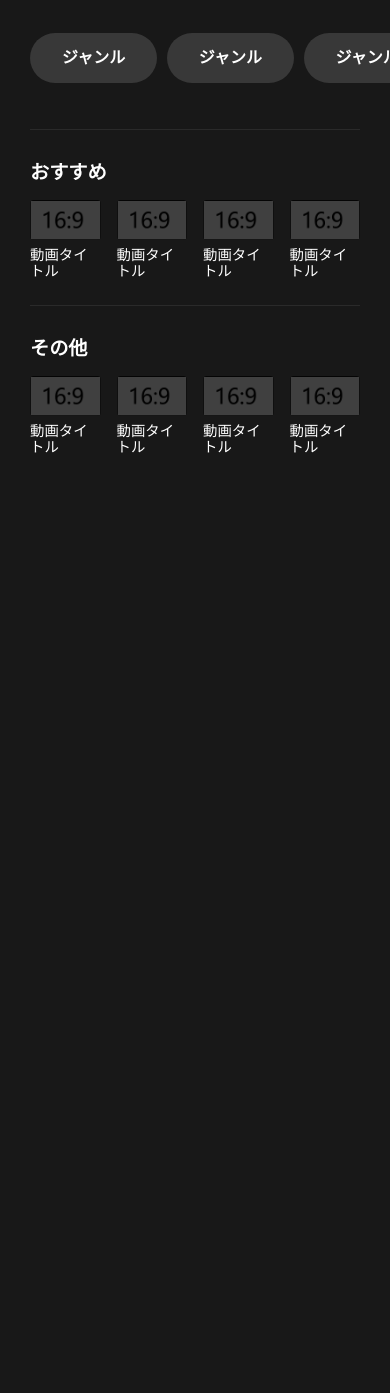
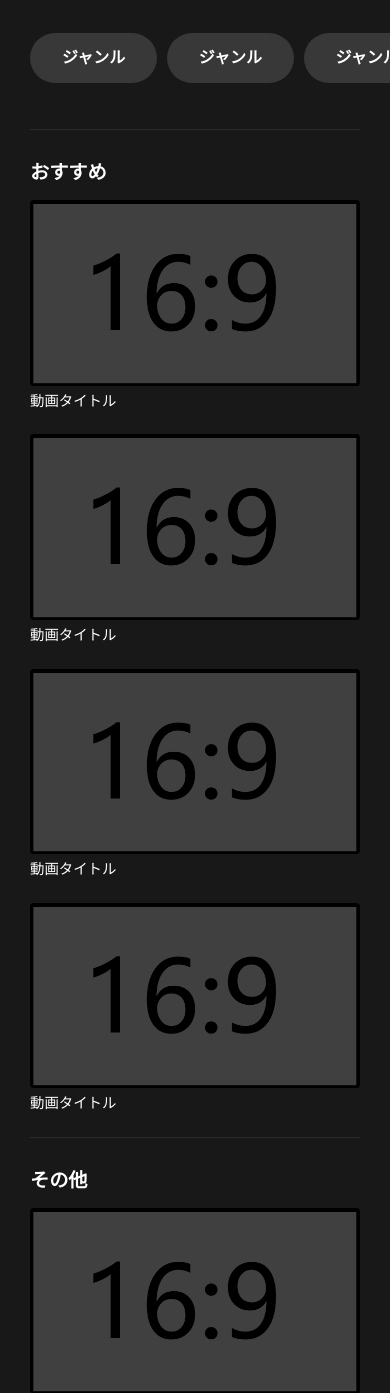
Before and after one commit to Akkunlab/YouSync, a web app: file src/home_pc.html in a window 390 px wide; the page is wider, and only the part inside the window is pictured. Shown: the part 336-1729 px from the top of that part. Before the commit the page ends 789 px from the top of that part, so only its background shows below. Run offline with its HTML, style and script files only (its server is not run), Linux system fonts and the light colour scheme; style sheets or scripts are compiled from the project's sources.

Commit message:
Add responsive design

```diff
--- a/src/assets/sass/common_pc.scss
+++ b/src/assets/sass/common_pc.scss
@@ -26,6 +26,27 @@ $border-active-color: #3f51b5;
 $text-primary-color: #fff;
 $text-secondary-color: #aaa;
 $blocker-background-color: rgba(0, 0, 0, 0.6);
+
+/* レスポンシブ */
+$pc-width: 1024px;    // PC横幅
+$tablet-width: 680px; // タブレット横幅
+$mobile-width: 480px; // スマホ横幅
+
+@mixin pc {
+  @media (max-width: ($pc-width)) {
+    @content;
+  }
+}
+@mixin tablet {
+  @media (max-width: ($tablet-width)) {
+    @content;
+  }
+}
+@mixin mobile {
+  @media (max-width: ($mobile-width)) {
+    @content;
+  }
+}
 
 html {
   font-size: 62.5%;
--- a/src/assets/sass/main_pc.scss
+++ b/src/assets/sass/main_pc.scss
@@ -103,8 +103,18 @@
 
           .main_content_section_content {
             display: grid;
-            grid-template-columns: repeat(4, 1fr);
+            grid-template-columns: repeat(4, 1fr); // 横アイテム数
             gap: 16px;
+
+            @include pc {
+              grid-template-columns: repeat(3, 1fr); // 横アイテム数
+            };
+            @include tablet {
+              grid-template-columns: repeat(2, 1fr); // 横アイテム数
+            };
+            @include mobile {
+              grid-template-columns: repeat(1, 1fr); // 横アイテム数
+            };
 
             .roomCard {
 
```
